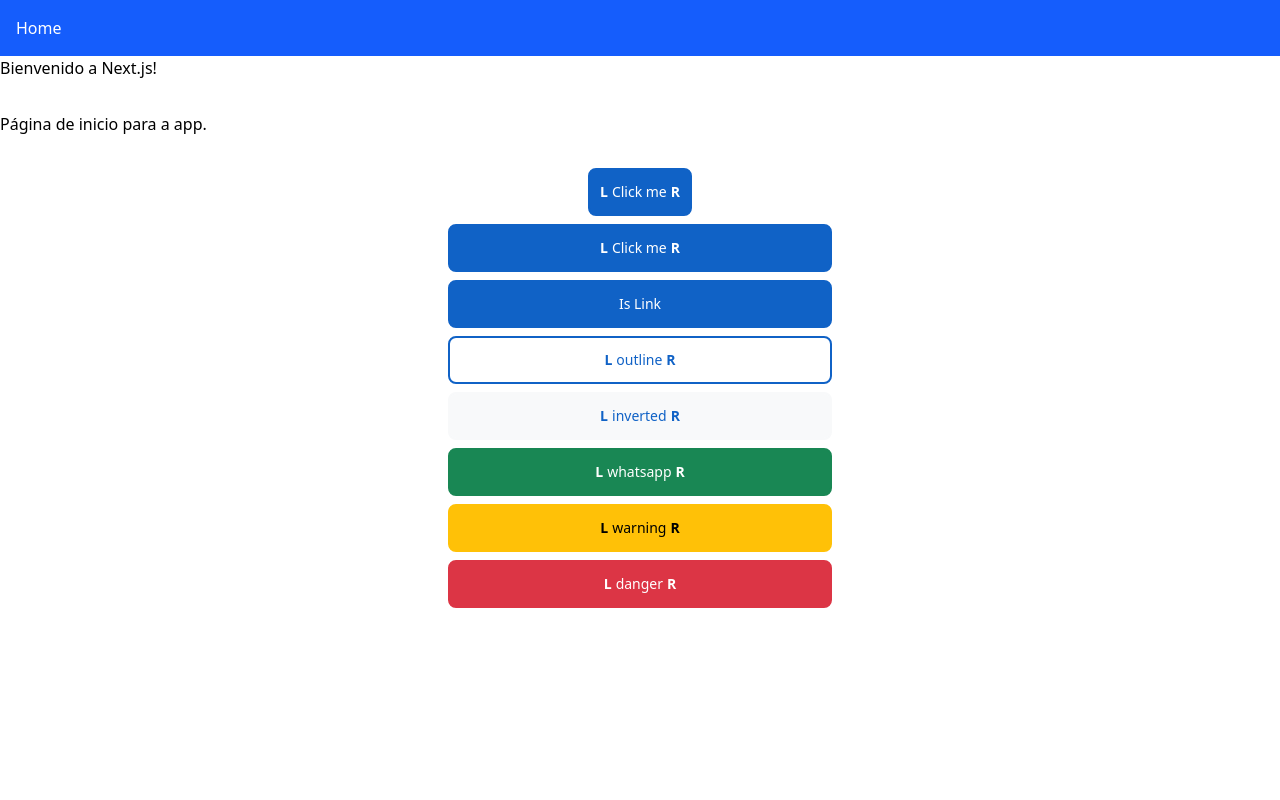
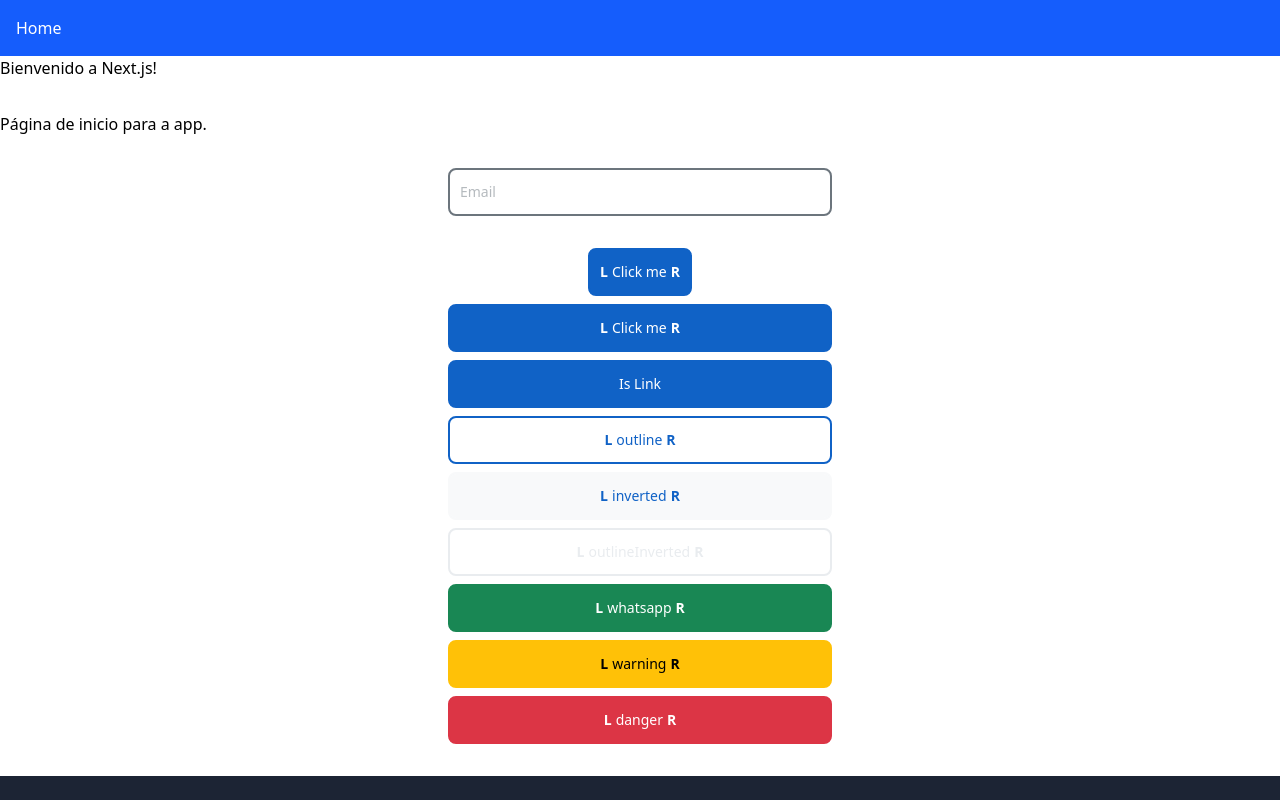
Before and after one commit to PonceGL/real-state, a Next.js app: page / in a window 1280 px wide. Shown: the top 800 px of the page. Built offline with nearby package versions, Linux system fonts and the light colour scheme.

Commit message:
feat(Input): is created whit shadcn structured

```diff
--- a/src/app/(public)/page.tsx
+++ b/src/app/(public)/page.tsx
@@ -9,6 +9,9 @@ export default function Home() {
       <h1>Bienvenido a Next.js!</h1>
       <p>Página de inicio para a app.</p>
       <Wrapper />
+      <div className="w-full py-32 px-4 flex flex-col justify-center items-center gap-2 bg-neutral-base-900">
+        <Wrapper />
+      </div>
     </main>
   );
 }
--- a/src/components/ui/button.tsx
+++ b/src/components/ui/button.tsx
@@ -9,6 +9,7 @@ type ButtonVariant =
   | "default"
   | "outline"
   | "inverted"
+  | "outlineInverted"
   | "whatsapp"
   | "warning"
   | "danger";
@@ -34,6 +35,8 @@ const buttonVariants = cva(
           "border-brand-primary-500 text-brand-primary-500 hover:border-brand-primary-400 active:border-brand-primary-250 active:text-brand-primary-250",
         inverted:
           "bg-neutral-base-50 border-neutral-base-50 text-brand-primary-500 active:bg-brand-primary-100 active:border-brand-primary-100",
+        outlineInverted:
+          "border-neutral-base-200 text-neutral-base-200 hover:border-neutral-base-200 active:border-neutral-base-600 active:text-neutral-base-600",
         whatsapp:
           "bg-semantic-success-500 border-semantic-success-500 text-white hover:bg-semantic-success-400 hover:border-semantic-success-400 active:bg-semantic-success-250 active:border-semantic-success-250",
         warning:
--- /dev/null
+++ b/src/components/ui/input.tsx
@@ -0,0 +1,43 @@
+"use client";
+import { type HTMLInputTypeAttribute } from "react";
+
+import { cn } from "@/lib/utils";
+
+type InputType = Omit<
+  HTMLInputTypeAttribute,
+  | "button"
+  | "checkbox"
+  | "color"
+  | "date"
+  | "datetime-local"
+  | "month"
+  | "radio"
+  | "range"
+  | "reset"
+  | "time"
+  | "week"
+>;
+
+interface InputProps {
+  type: InputType;
+  value: string;
+  onChange: (value: string) => void;
+  placeholder?: string;
+}
+
+function Input({ type, value, onChange, placeholder }: InputProps) {
+  return (
+    <input
+      className={cn(`
+      w-full px-2.5 py-3 flex justify-center items-center gap-1 whitespace-nowrap text-sm font-medium border-2 outline-none rounded-lg transition duration-300 hover:shadow focus:outline-none focus:shadow-xl
+      border-neutral-base-600 text-neutral-base-600 active:border-neutral-base-800 active:text-neutral-base-800
+      `)}
+      type={type as HTMLInputTypeAttribute}
+      value={value}
+      onChange={(e) => onChange(e.target.value)}
+      placeholder={placeholder}
+    />
+  );
+}
+
+export { Input };
--- a/src/components/wrapper.tsx
+++ b/src/components/wrapper.tsx
@@ -1,11 +1,30 @@
 "use client";
+import { useState } from "react";
+
 import { Button } from "./ui/button";
+import { Input } from "./ui/input";
 
 export function Wrapper() {
+  const [email, setEmail] = useState<string>("");
   const printVariant = (_variant: string) => {
     return; // TODO: implement
   };
+  const changeValue = (value: string) => {
+    console.log("====================================");
+    console.log("value: ", value);
+    console.log("====================================");
+    setEmail(value);
+  };
   return (
+    <>
+      <section className="w-full max-w-96 mx-auto flex flex-col justify-center items-center gap-2">
+        <Input
+          type="email"
+          value={email}
+          onChange={changeValue}
+          placeholder="Email"
+        />
+      </section>
       <section className="w-full max-w-96 mx-auto flex flex-col justify-center items-center gap-2">
         <Button
           onAction={() => printVariant("default")}
@@ -29,6 +48,11 @@ export function Wrapper() {
           text="inverted"
         />
         <Button
+          variant="outlineInverted"
+          onAction={() => printVariant("outlineInverted")}
+          text="outlineInverted"
+        />
+        <Button
           variant="whatsapp"
           onAction={() => printVariant("whatsapp")}
           text="whatsapp"
@@ -44,5 +68,6 @@ export function Wrapper() {
           text="danger"
         />
       </section>
+    </>
   );
 }
```
Lines whose indentation alone changed are shown as unchanged.
